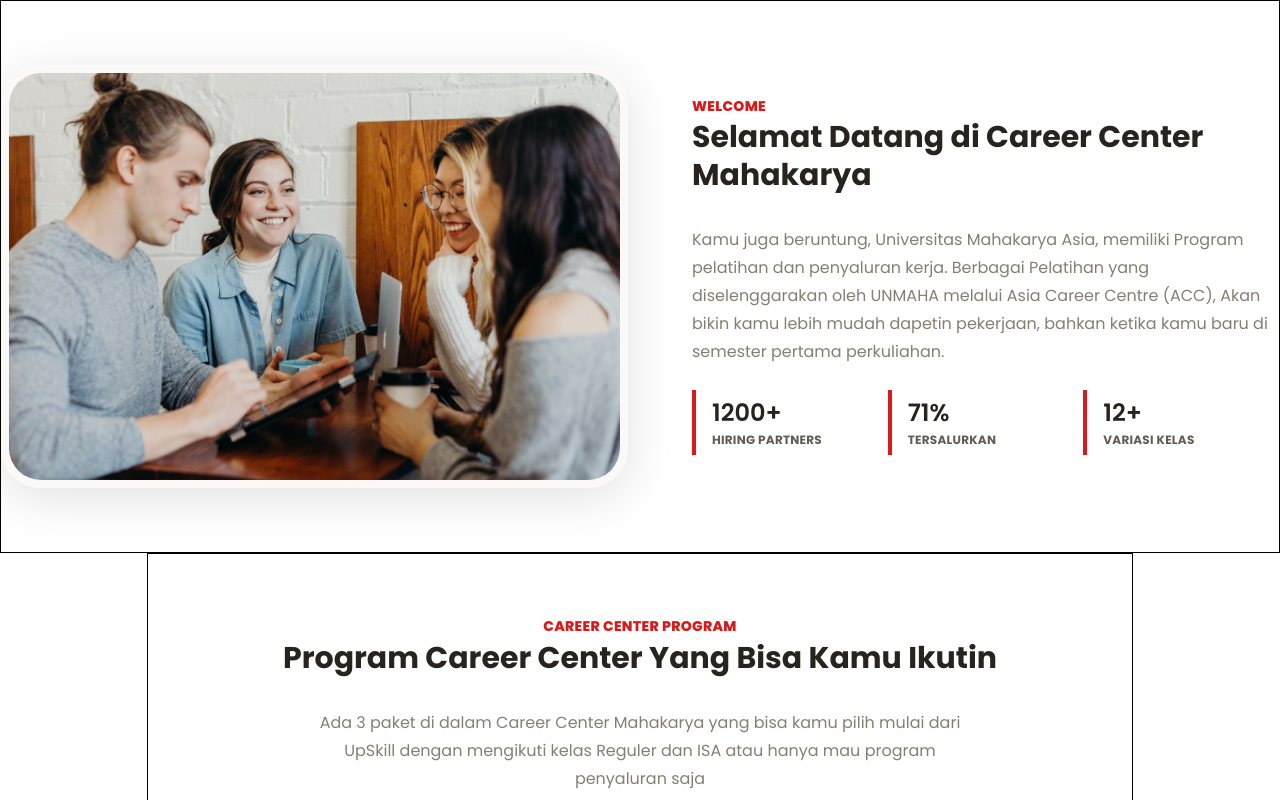
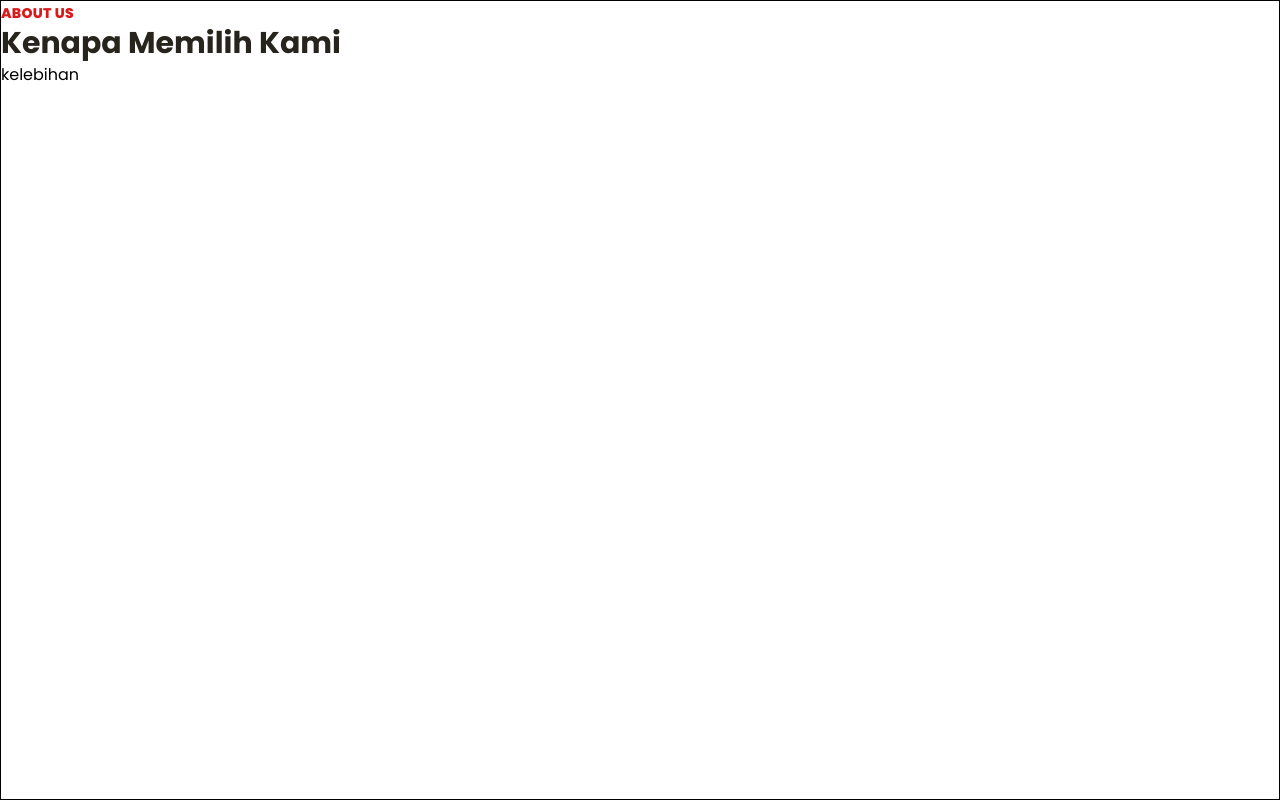
Before and after one commit to xvferdy/career-center-mahakarya-asia, a Next.js app: page / in a window 1280 px wide. Shown: the top 800 px of the page. Built offline with nearby package versions, Linux system fonts and the light colour scheme.

Commit message:
💄 [UI]: set padding for desktop breakpoint

```diff
--- a/src/app/page.js
+++ b/src/app/page.js
@@ -8,100 +8,22 @@
 import Accordion from "@/components/Accordion";
 
 export default function Home() {
-  // const kelas = [
-  //   {
-  //     id: 1,
-  //     slug: "MERN",
-  //     img: "mern.PNG",
-  //     name: "Programmer MERN",
-  //     desc: "Profesi yang bertugas membuat dan mengelola suatu aplikasi (React & Express)",
-  //   },
-  //   {
-  //     id: 2,
-  //     slug: "UIUX",
-  //     img: "uiux.PNG",
-  //     name: "UI/UX Designer",
-  //     desc: "UI/UX Designer profesi yang bertugas meriset dan membuat tampilan suatu aplikasi",
-  //   },
-  //   {
-  //     id: 3,
-  //     slug: "QA",
-  //     img: "qa.PNG",
-  //     name: "Quality Assurance",
-  //     desc: "Profesi yang bertugas melakukan pengecekan qualitas suatu aplikasi seperti error, alur, sistem dll",
-  //   },
-  //   {
-  //     id: 4,
-  //     slug: "DM",
-  //     img: "dm.PNG",
-  //     name: "Digital Marketing",
-  //     desc: "Profersi yang bertugas melakukan marketing dengan pendekatan serba digital",
-  //   },
-  //   {
-  //     id: 5,
-  //     slug: "laravel",
-  //     img: "laravel.PNG",
-  //     name: "Laravel Vue JS",
-  //     desc: "Profesi yang bertugas membuat dan mengelola suatu aplikasi (Vue.Js & Laravel)",
-  //   },
-  //   {
-  //     id: 6,
-  //     slug: "HR",
-  //     img: "hr.PNG",
-  //     name: "HR: Talent Acquisition",
-  //     desc: "Talent acquisition adalah proses memilih dan mempertahankan talenta potensial perusahaan",
-  //   },
-  // ];
-
-  // const alur = [
-  //   {
-  //     label: "1. Pendaftaran",
-  //     title: "Deskripsi Pendaftaran",
-  //     paragraph1:
-  //       "Lorem ipsum dolor sit amet consectetur. Suspendisse fringilla dictum velit ullamcorper rutrum in urna gravida. Duis quam aliquet bibendum dignissim adipiscing ac eu. Quis adipiscing sit aliquet pellentesque nulla nunc at ultrices. Vel volutpat in arcu gravida est nulla. Enim ut consectetur eget nisl duis sit sed dignissim.",
-  //     paragraph2:
-  //       "Lorem ipsum dolor sit amet consectetur. Quis adipiscing sit aliquet pellentesque nulla nunc at ultrices. Vel volutpat in arcu gravida est nulla. Enim ut consectetur eget nisl duis sit sed dignissim.",
-  //   },
-  //   {
-  //     label: "2. Pilih Program",
-  //     title: "Deskripsi Pilih Program",
-  //     paragraph1: "Lorem Suspendisse fringilla dictum velit ullamcorper.",
-  //     paragraph2: "",
-  //   },
-  //   {
-  //     label: "3. Pilih Kelas",
-  //     title: "Deskripsi Pilih Kelas",
-  //     paragraph1: "Velit ullamcorper rutrum in urna gravida.",
-  //     paragraph2: "",
-  //   },
-  //   {
-  //     label: "4. UpSkill",
-  //     title: "Deskripsi UpSkill",
-  //     paragraph1: "Rutrum in urna gravida. Duis quam aliquet bibendum.",
-  //     paragraph2: "",
-  //   },
-  //   {
-  //     label: "5. Project",
-  //     title: "Deskripsi Project",
-  //     paragraph1: "Duis quam aliquet bibendum dignissim adipiscing ac eu.",
-  //     paragraph2: "",
-  //   },
-  //   {
-  //     label: "6. Penyaluran Kerja",
-  //     title: "Deskripsi Penyaluran Kerja",
-  //     paragraph1: "Quis adipiscing sit aliquet pellentesque nulla at ultrices.",
-  //     paragraph2: "",
-  //   },
-  //   {
-  //     label: "7. Kerja",
-  //     title: "Deskripsi Kerja",
-  //     paragraph1: "Enim ut consectetur eget nisl duis sit sed dignissim.",
-  //     paragraph2: "",
-  //   },
-  // ];
   return (
     // <main className={`homepage-main ${openSans.className}`}>
     <main className="homepage-main">
+      {/* SECTION KELEBIHAN */}
+      <section className="kelebihan">
+        <div className="kelebihan__container">
+          <article>
+            <div className="header">
+              <span className="label-14-bold">ABOUT US</span>
+              <h2 className="heading-30-bold">Kenapa Memilih Kami</h2>
+            </div>
+            <div className="content">kelebihan</div>
+          </article>
+        </div>
+      </section>
+
       {/* SECTION WELCOME */}
       <section className="welcome">
         <div className="welcome__container">
--- a/src/styles/scss/main.scss
+++ b/src/styles/scss/main.scss
@@ -21,6 +21,7 @@
 @use "./sections/testimoni";
 @use "./sections/faqs";
 @use "./sections/contact";
+@use "./sections/kelebihan";
 
 /* ■━■━■━■ layout ■━■━■━■ */
 // @use "./layouts/layout";
--- a/src/styles/scss/sections/_alur.scss
+++ b/src/styles/scss/sections/_alur.scss
@@ -8,7 +8,7 @@
 
   &__container {
     @extend %container;
-    padding: 64px 0;
+    padding: 64px 24px;
     display: grid;
     gap: 24px;
     grid-template-columns: repeat(12, 1fr);
--- a/src/styles/scss/sections/_faqs.scss
+++ b/src/styles/scss/sections/_faqs.scss
@@ -8,7 +8,7 @@
 
   &__container {
     @extend %container;
-    padding: 64px 0;
+    padding: 64px 24px;
     display: grid;
     gap: 24px;
     grid-template-columns: repeat(12, 1fr);
--- /dev/null
+++ b/src/styles/scss/sections/_kelebihan.scss
@@ -0,0 +1,8 @@
+@use "../abstracts/" as *;
+
+/* KELAS */
+.kelebihan {
+  min-height: 100vh;
+  border: 1px solid #000;
+  // background-color: $color-primary-red-03;
+}
--- a/src/styles/scss/sections/_pricing.scss
+++ b/src/styles/scss/sections/_pricing.scss
@@ -7,7 +7,7 @@
   place-items: center;
   &__container {
     @extend %container;
-    padding: 64px 0;
+    padding: 64px 24px;
     display: grid;
     gap: 24px;
     grid-template-columns: repeat(12, 1fr);
--- a/src/styles/scss/sections/_welcome.scss
+++ b/src/styles/scss/sections/_welcome.scss
@@ -8,7 +8,7 @@
 
   &__container {
     @extend %container;
-    padding: 64px 0;
+    padding: 64px 24px;
     display: grid;
     gap: 24px;
     grid-template-columns: repeat(12, 1fr);
```
Also changed, not shown: src/styles/scss/sections/_kelas.scss (+1 -1 lines).
